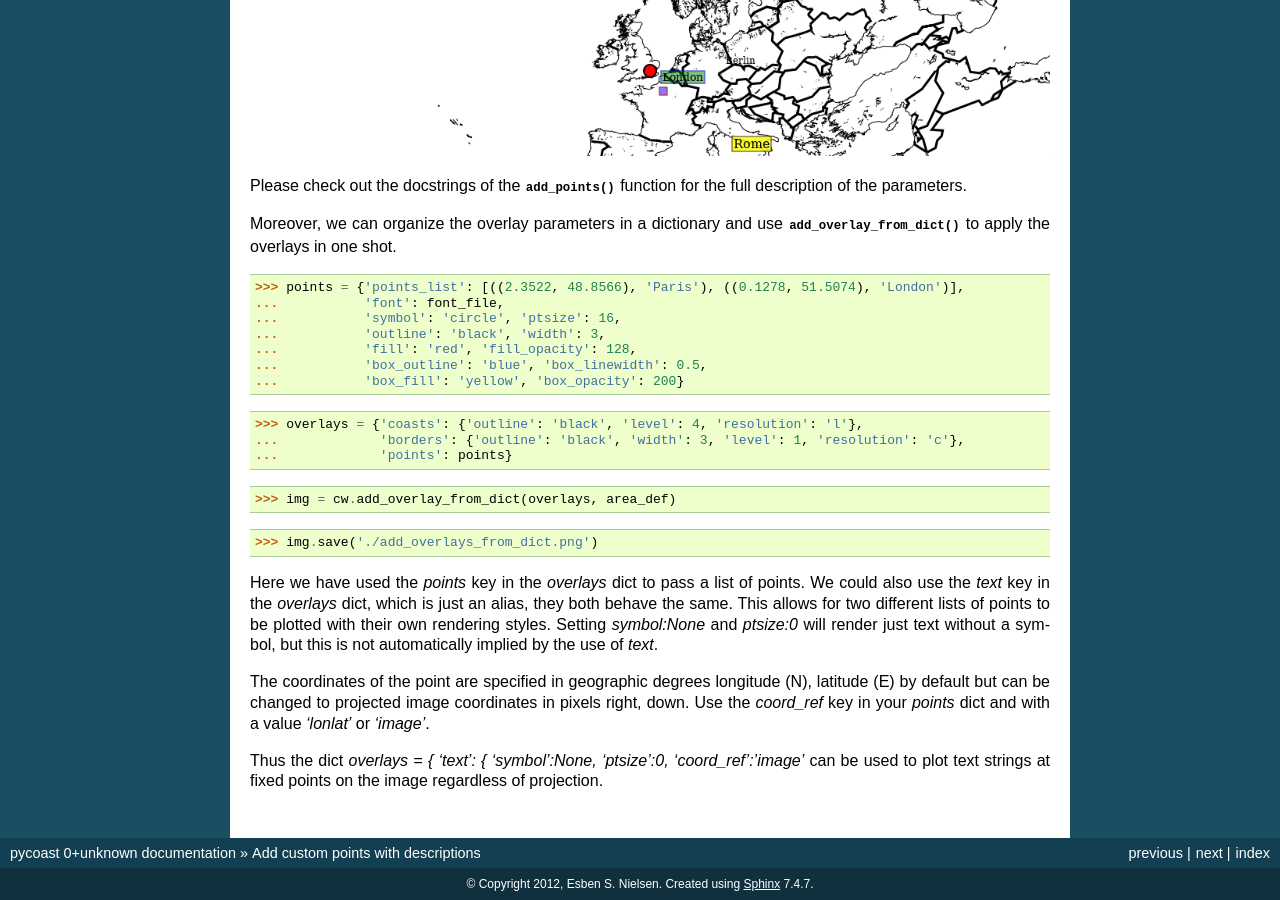
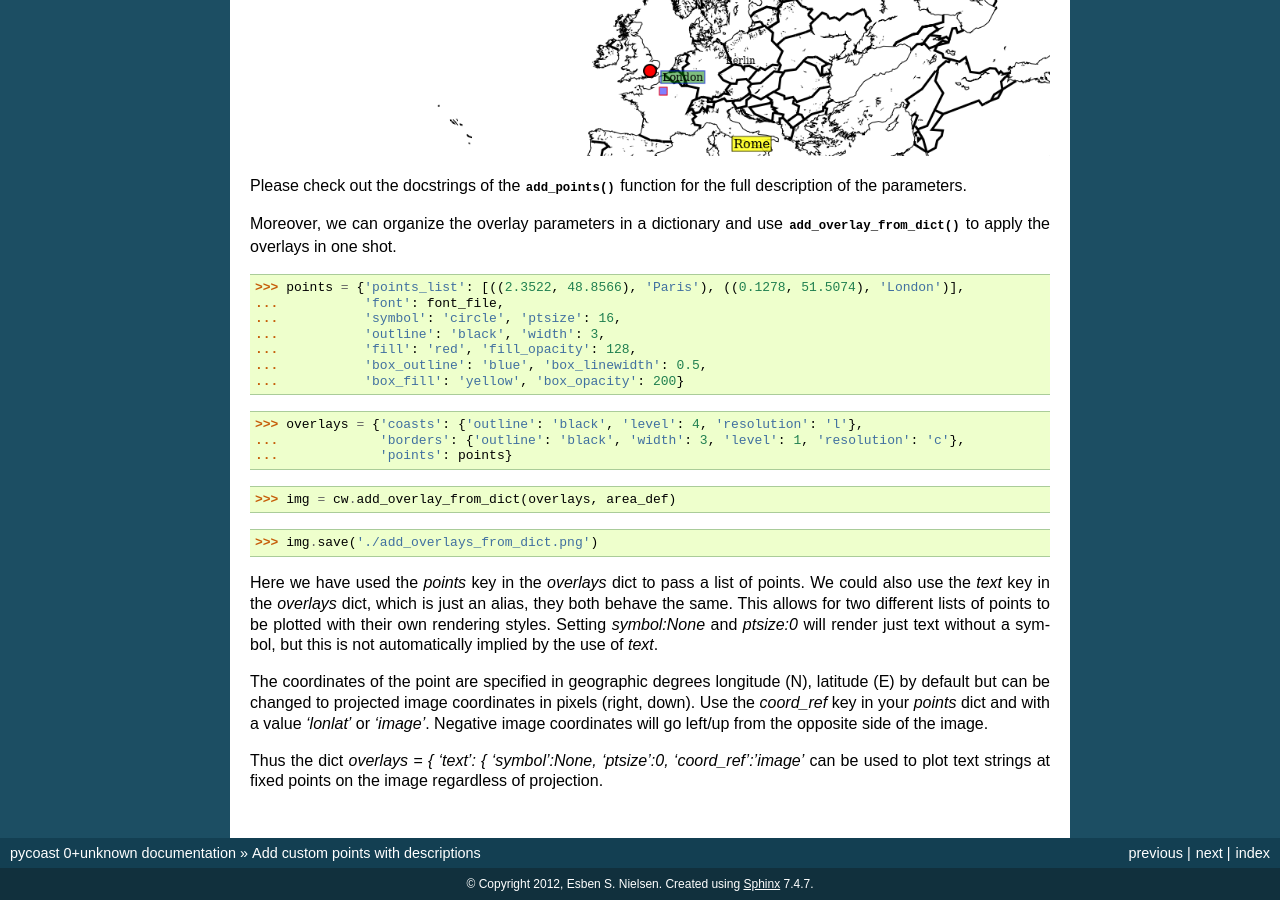
Before and after one commit to pytroll/pycoast, a Sphinx documentation site: the page built from docs/source/points.rst, in a window 1280 px wide and 900 px high, scrolled down 1723 px. Built offline with Sphinx 7.4.7, drawn with Linux system fonts in a browser that asks for light colours.

Commit message:
Note about negative image coords

```diff
--- a/docs/source/points.rst
+++ b/docs/source/points.rst
@@ -92,8 +92,9 @@ with their own rendering styles. Setting `symbol:None` and `ptsize:0` will rende
 just text without a symbol, but this is not automatically implied by the use of `text`.
 
 The coordinates of the point are specified in geographic degrees longitude (N), latitude (E)
-by default but can be changed to projected image coordinates in pixels right, down.
+by default but can be changed to projected image coordinates in pixels (right, down).
 Use the `coord_ref` key in your `points` dict and with a value `'lonlat'` or `'image'`.
+Negative image coordinates will go left/up from the opposite side of the image.
 
 Thus the dict `overlays = { 'text': { 'symbol':None, 'ptsize':0, 'coord_ref':'image'`
 can be used to plot text strings at fixed points on the image regardless of projection.
```
